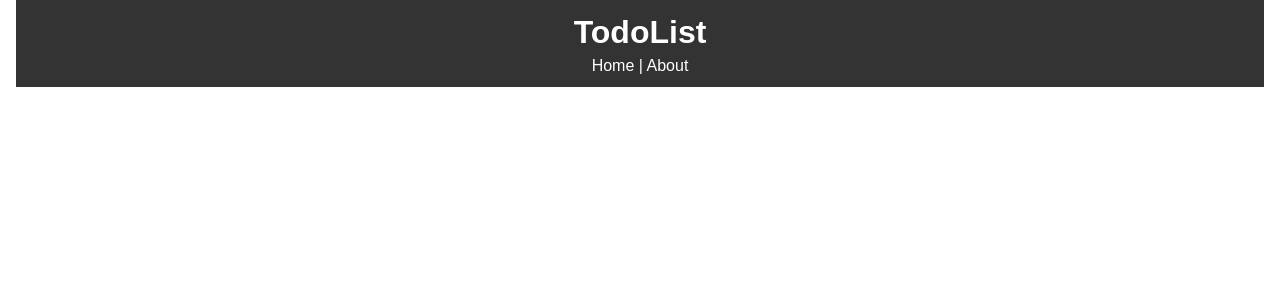
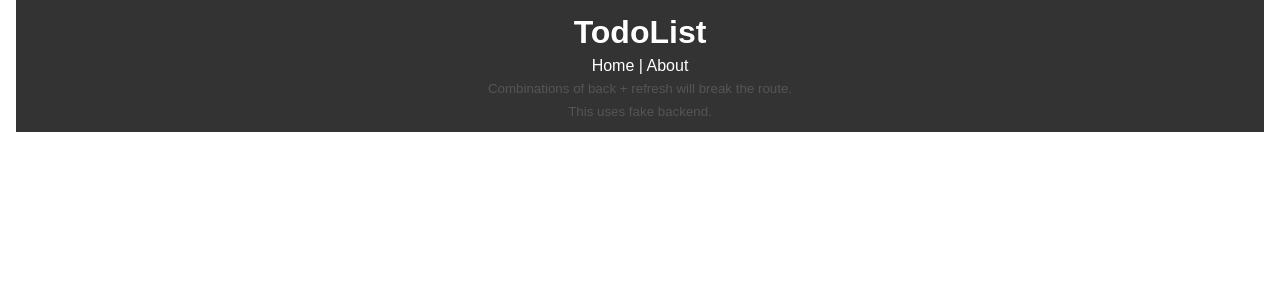
Before and after one commit to JustinMattson/Todos-React, a React (Create React App) app: page / in a window 1280 px wide. Shown: the top 300 px of the page. Built offline with nearby package versions, Linux system fonts and the light colour scheme; no server answers.

Commit message:
added notes

```diff
--- a/src/components/layout/Header.js
+++ b/src/components/layout/Header.js
@@ -12,6 +12,11 @@ function Header() {
       <Link style={linkStyle} to="/todos-react/about">
         About
       </Link>
+      <br />
+      <small style={noteStyle}>
+        Combinations of back + refresh will break the route. <br /> This uses
+        fake backend.
+      </small>
     </header>
   );
 }
@@ -27,4 +32,7 @@ const linkStyle = {
   color: "#fff",
   textDecoration: "none",
 };
+const noteStyle = {
+  color: "#555",
+};
 export default Header;
```
